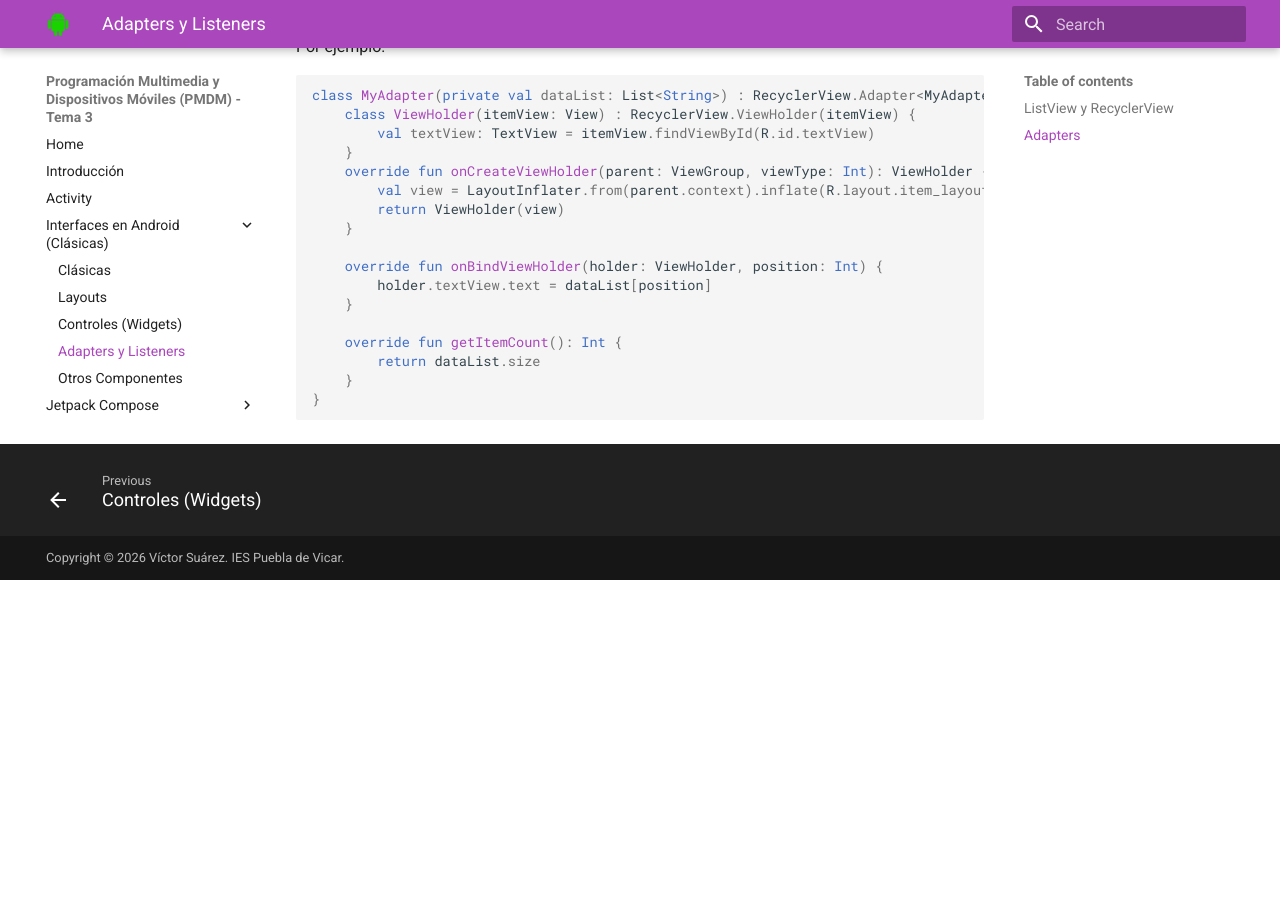
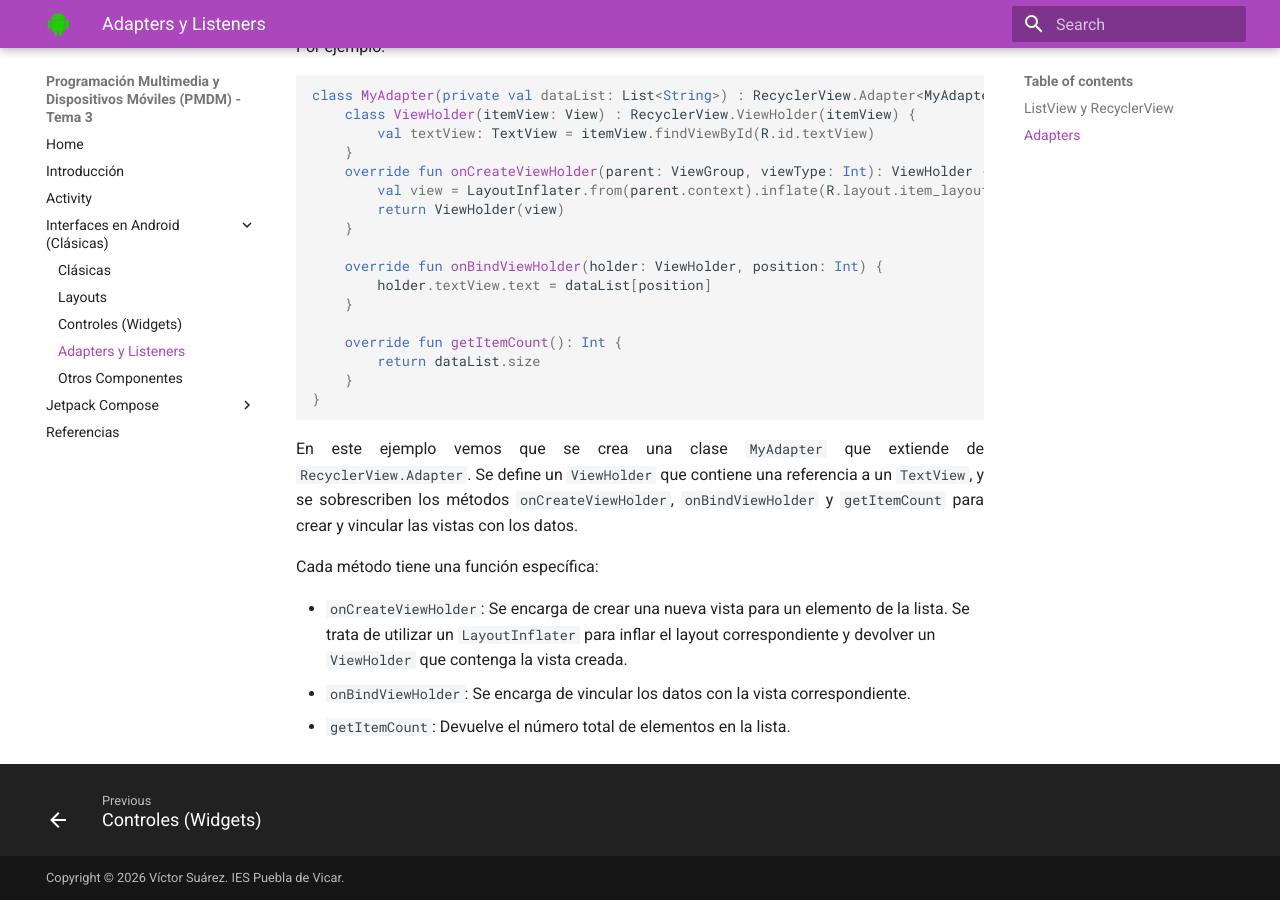
Before and after one commit to PMDMpuebla/tema3, an MkDocs documentation site: the page built from docs/interfaces/adapters.md, in a window 1280 px wide and 900 px high, scrolled down 878 px. Built offline with MkDocs 1.6.1 and Material for MkDocs 9.7.7, drawn with Linux system fonts in a browser that asks for light colours; before the commit the page ends 1458 px from its top, so only the background shows below that.

Commit message:
actualizando adapters

````diff
--- a/docs/interfaces/adapters.md
+++ b/docs/interfaces/adapters.md
@@ -37,3 +37,11 @@
     }
 }
 ```
+
+En este ejemplo vemos que se crea una clase `MyAdapter` que extiende de `RecyclerView.Adapter`. Se define un `ViewHolder` que contiene una referencia a un `TextView`, y se sobrescriben los métodos `onCreateViewHolder`, `onBindViewHolder` y `getItemCount` para crear y vincular las vistas con los datos.
+
+Cada método tiene una función específica:
+
+* `onCreateViewHolder`: Se encarga de crear una nueva vista para un elemento de la lista. Se trata de utilizar un `LayoutInflater` para inflar el layout correspondiente y devolver un `ViewHolder` que contenga la vista creada.
+* `onBindViewHolder`: Se encarga de vincular los datos con la vista correspondiente.
+* `getItemCount`: Devuelve el número total de elementos en la lista.
````
